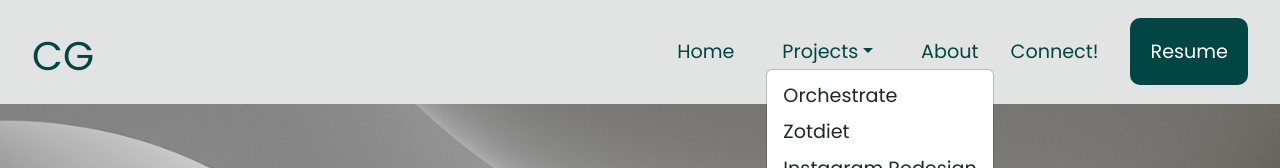
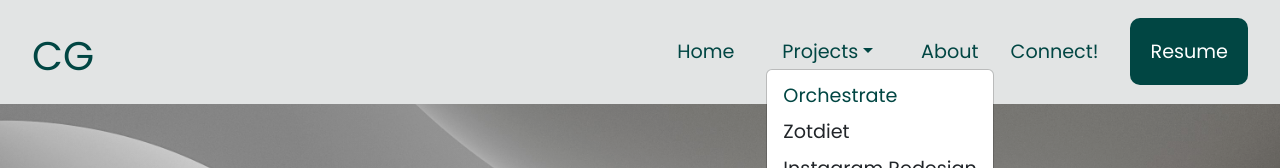
Before and after one commit to carolineguzylak/react_portfolio_site, a React (Create React App) app: page / in a window 1280 px wide. Both pictures are taken after a click on the button "Projects". Shown: the top 168 px of the page. Built offline with nearby package versions, Linux system fonts and the light colour scheme.

Commit message:
link fix

```diff
--- a/src/components/Navbar.js
+++ b/src/components/Navbar.js
@@ -21,7 +21,8 @@ const Navbar = () => {
                 </li>
                 <li className='nav-item'>
                     <DropdownButton id="dropdown-basic-button" title="Projects">
-                        <Dropdown.Item href="/project-orchestrate">Orchestrate</Dropdown.Item>
+                        {/* <Dropdown.Item href="/project-orchestrate">Orchestrate</Dropdown.Item> */}
+                        <Dropdown.Item><Link to="/project-orchestrate">Orchestrate</Link></Dropdown.Item>
                         <Dropdown.Item href="/project-zotdiet">Zotdiet</Dropdown.Item>
                         <Dropdown.Item href="/project-insta">Instagram Redesign</Dropdown.Item>
                     </DropdownButton>
```
